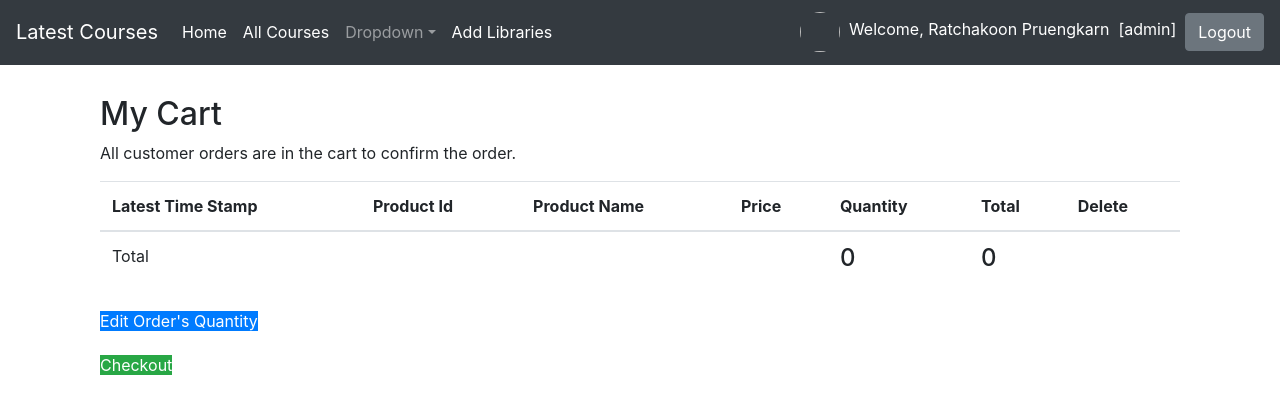
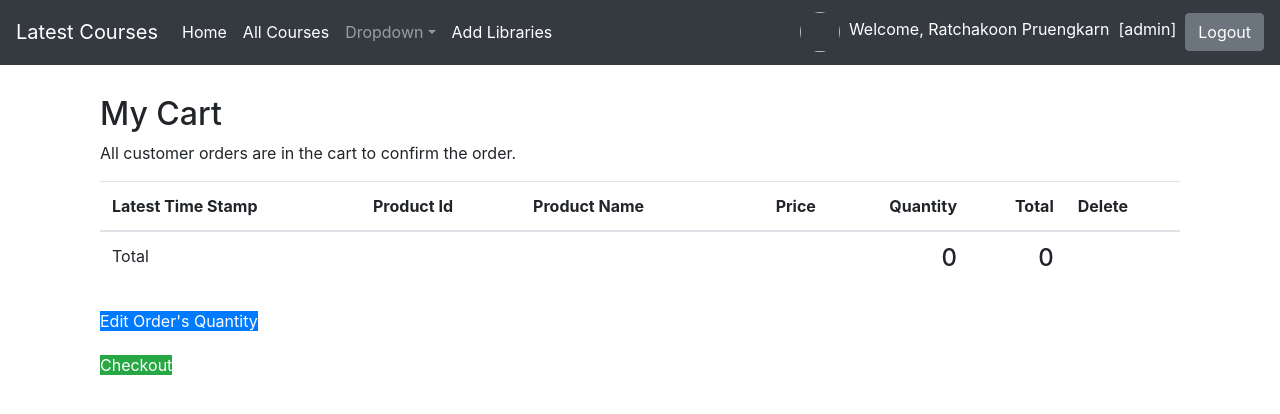
Before and after one commit to ratchakoonprn/Django50Hours, a Django app: page /mycart/ in a window 1280 px wide. Shown: the part 249-663 px from the top of the page. Run offline with Django 3.2, Linux system fonts and the light colour scheme; a user stored in the database is signed in; data comes from the database, SQL or seed files in the repository; some libraries are stand-ins or nearby versions.

Commit message:
format style

```diff
--- a/firstweb/myapp/template/myapp/mycart.html
+++ b/firstweb/myapp/template/myapp/mycart.html
@@ -18,9 +18,9 @@
 		  	<th>Latest Time Stamp</th>
 			<th>Product Id</th>
 			<th>Product Name</th>
-			<th>Price</th>
-			<th>Quantity</th>
-			<th>Total</th>
+			<th style="text-align: right">Price</th>
+			<th style="text-align: right">Quantity</th>
+			<th style="text-align: right">Total</th>
 			<th>Delete</th>
 		  </tr>
 		</thead>
@@ -30,9 +30,9 @@
 			<td>{{pd.stamp}}</td>
 			<td>{{pd.productid}}</td>
 			<td>{{pd.productname}}</td>
-			<td>{{pd.price|intcomma}}</td>
-			<td>{{pd.quantity}}</td>
-			<td>{{pd.total|intcomma}}</td>
+			<td style="text-align: right">{{pd.price|intcomma}}</td>
+			<td style="text-align: right">{{pd.quantity}}</td>
+			<td style="text-align: right">{{pd.total|intcomma}}</td>
 
 			<form method="POST" id="form{{pd.productid}}" onsubmit="return confirm('Confirm Delete!!')">
 				<!--ฟอร์มนี้ใช้สำหรับ submit ค่าสินค้าชิ้นนี้เท่านั้น-->
@@ -49,8 +49,8 @@
 			<td></td>
 			<td></td>
 			<td></td>
-			<td><h4>{{count}}</h4></td>
-			<td><h4>{{total|intcomma}}</h4></td>
+			<td style="text-align: right"><h4>{{count}}</h4></td>
+			<td style="text-align: right"><h4>{{total|intcomma}}</h4></td>
 			<td></td>
 		 </tr>
 		</tbody>
```
Also changed, not shown: firstweb/myapp/template/myapp/checkout2.html (+9 -9 lines), 1 other file.
